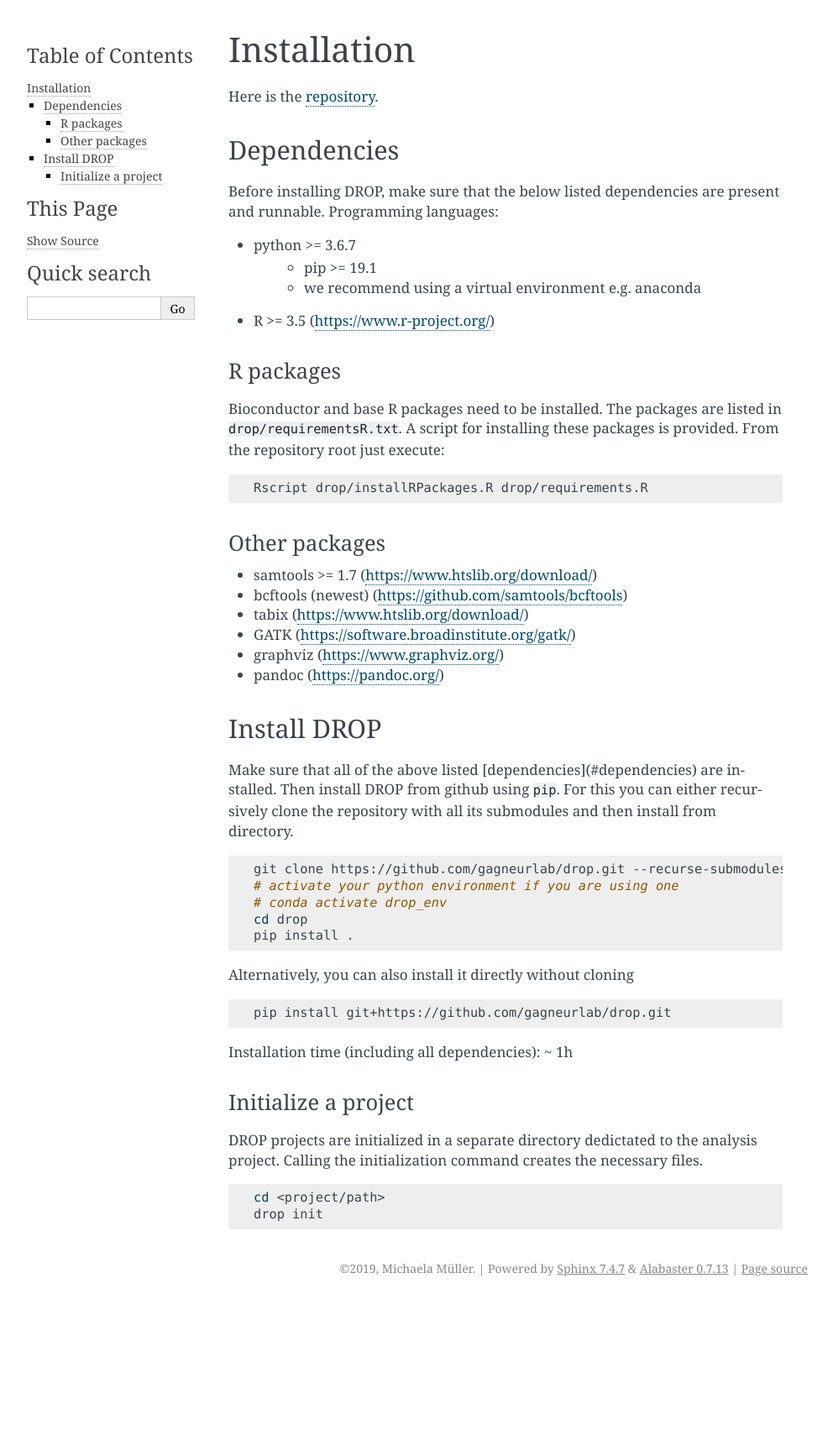
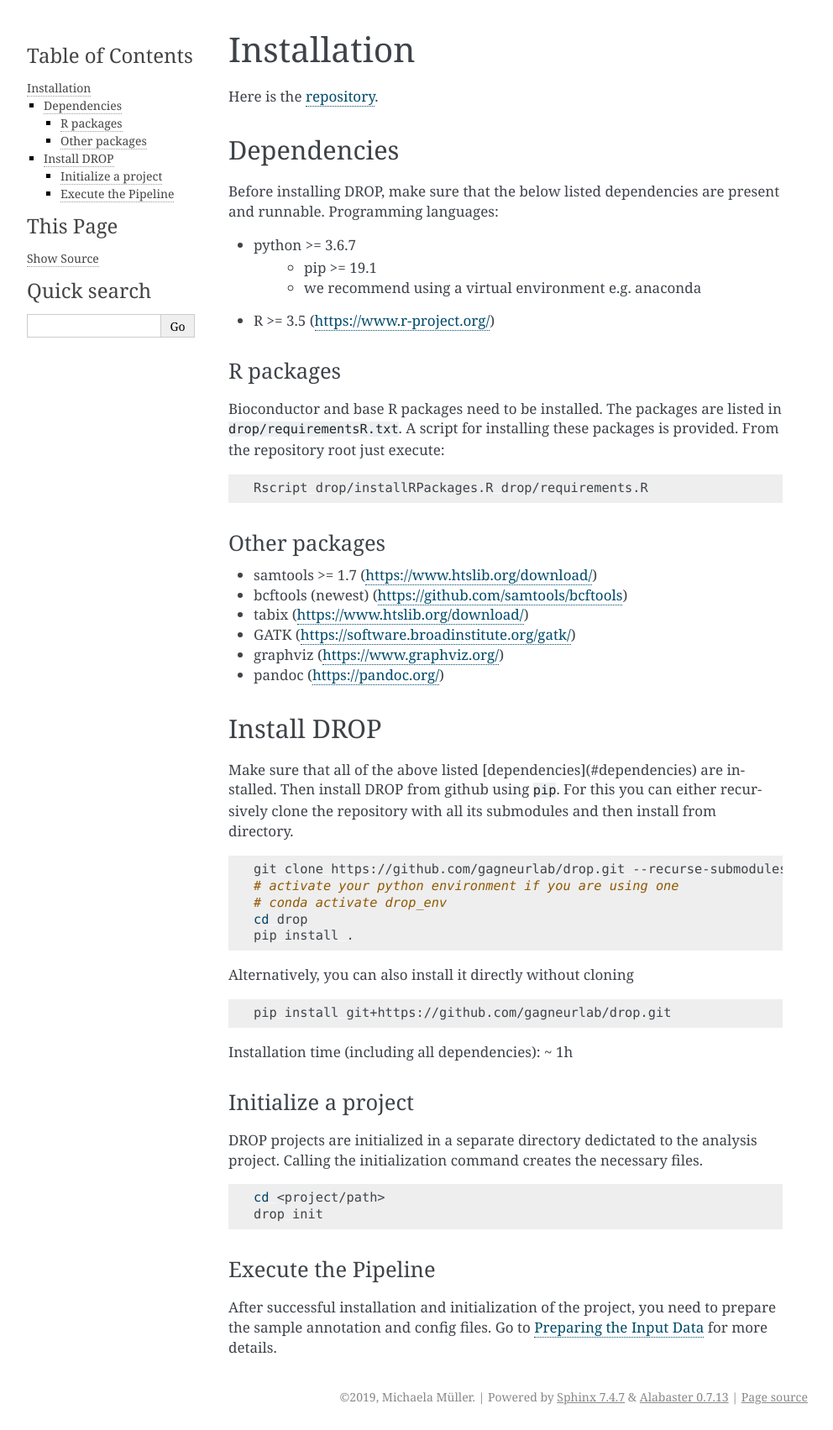
Before and after one commit to gagneurlab/drop, a Sphinx documentation site: the page built from docs/source/installation.rst, in a window 1280 px wide. Shown: the whole page at 84% size, without its empty margins (148-1140 px from the left). Built offline with Sphinx 7.4.7, drawn with Linux system fonts in a browser that asks for light colours; before the commit the page ends 1550 px from its top, so only the background shows below that.

Commit message:
connection of installation to input preparation

```diff
--- a/docs/source/installation.rst
+++ b/docs/source/installation.rst
@@ -68,3 +68,9 @@ DROP projects are initialized in a separate directory dedictated to the analysis
 
     cd <project/path>
     drop init
+
+
+Execute the Pipeline
+++++++++++++++++++++
+
+After successful installation and initialization of the project, you need to prepare the sample annotation and config files. Go to :ref:`prepare` for more details.
--- a/docs/source/prepare.rst
+++ b/docs/source/prepare.rst
@@ -1,3 +1,5 @@
+.. _prepare:
+
 Preparing the Input Data
 ========================
 
```
